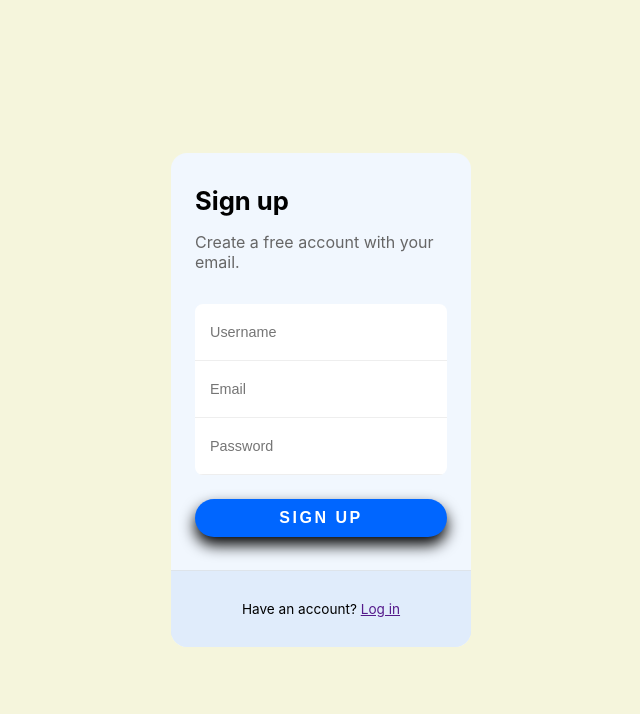
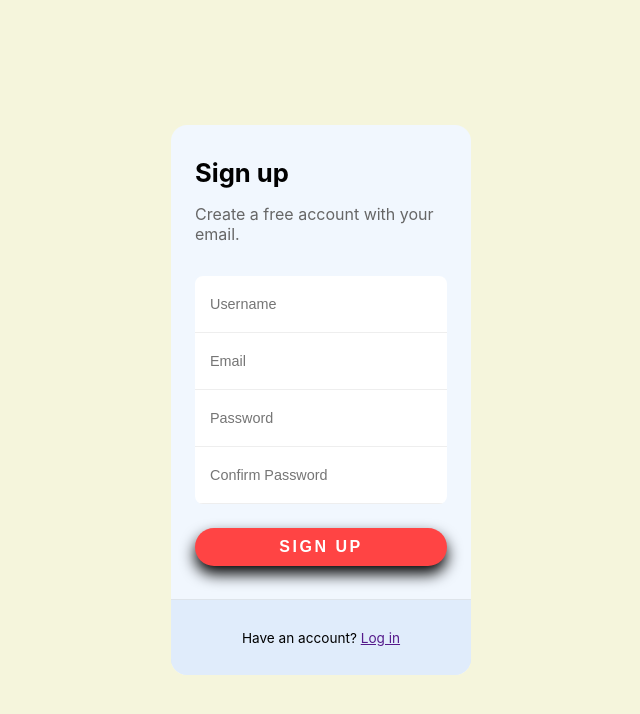
Before and after one commit to DanielC34/mernpractice, a React (Create React App) app in the folder client/: page / in a window 1280 px wide. Shown: the top 714 px of the page, without its empty margins (319-959 px from the left). Built offline with nearby package versions, Linux system fonts and the light colour scheme.

Commit message:
Created signup page

```diff
--- a/client/src/pages/SignUpPage/SignUp.css
+++ b/client/src/pages/SignUpPage/SignUp.css
@@ -58,7 +58,7 @@ form-section a {
 }
 
 .form button {
-  background-color: #0066ff;
+  background-color:#ff4444;
   color: #fff;
   border: 0;
   border-radius: 24px;
@@ -66,9 +66,9 @@ form-section a {
   font-size: 1rem;
   font-weight: 600;
   cursor: pointer;
-  transition: background-color .3s ease;
+  transition: background-color .3s ease, color .3s ease;
 }
 
 .form button:hover {
-  background-color: #005ce6;
+  background-color: #cc0000;
 }
--- a/client/src/pages/SignUpPage/SignUp.js
+++ b/client/src/pages/SignUpPage/SignUp.js
@@ -5,6 +5,7 @@ const Signup = () => {
   const [username, setUsername] = useState("");
   const [email, setEmail] = useState("");
   const [password, setPassword] = useState("");
+  const [confirmPassword, setConfirmPassword] = useState("");
 
   const handleSignup = (e) => {
     // Logic to handle Signup form
@@ -18,7 +19,7 @@ const Signup = () => {
         <div className="form-container">
           <input
             type="text"
-            value={setUsername}
+            value={username}
             onChange={(e) => setUsername(e.target.value)}
             placeholder="Username"
             className="input"
@@ -40,6 +41,14 @@ const Signup = () => {
             className="input"
             required
           />
+          <input
+            type="password"
+            value={confirmPassword}
+            onChange={(e) => setConfirmPassword(e.target.value)}
+            placeholder="Confirm Password"
+            className="input"
+            required
+          />
         </div>
         <button type="submit">Sign up</button>
       </form>
```
